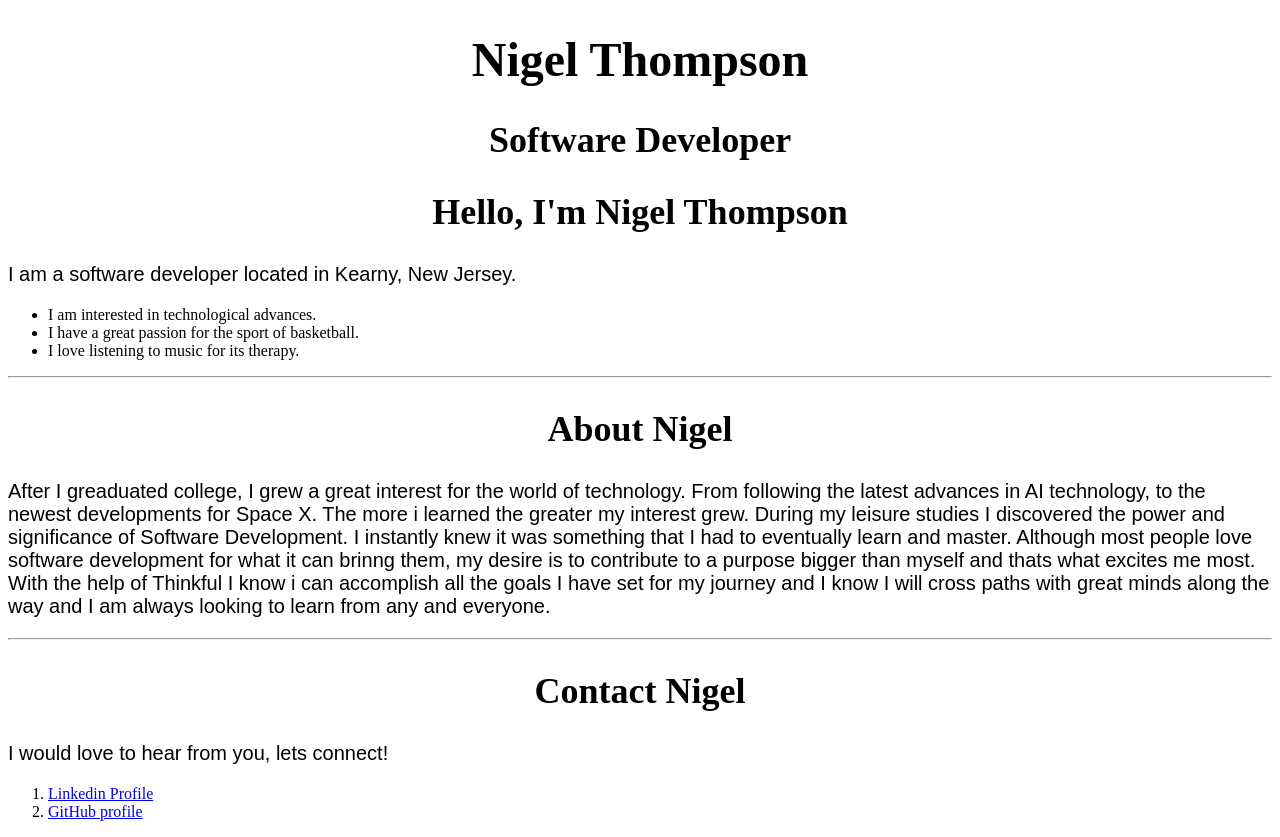
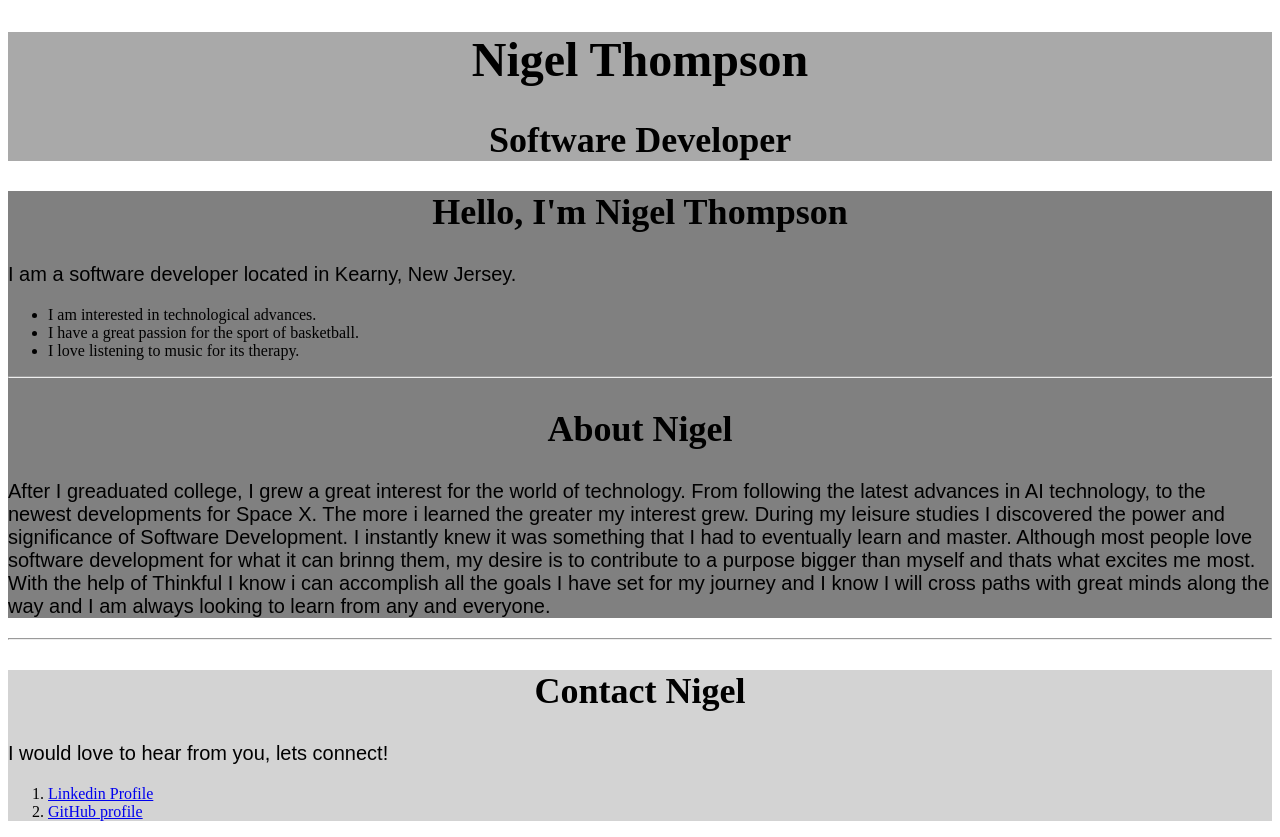
Before and after one commit to NigelThompson1031/Portfolio-Web-Page, a plain HTML site: page index.html in a window 1280 px wide. Drawn offline with Linux system fonts and the light colour scheme; a script that the page names is missing.

Commit message:
Update style.css

```diff
--- a/style.css
+++ b/style.css
@@ -19,3 +19,15 @@ h1{
 h2{
   font-size: 36px;
   }
+
+header{
+  background-color: darkgray;
+}
+
+main{
+  background-color: gray;
+}
+
+footer{
+  background-color: lightgray;
+}
```
